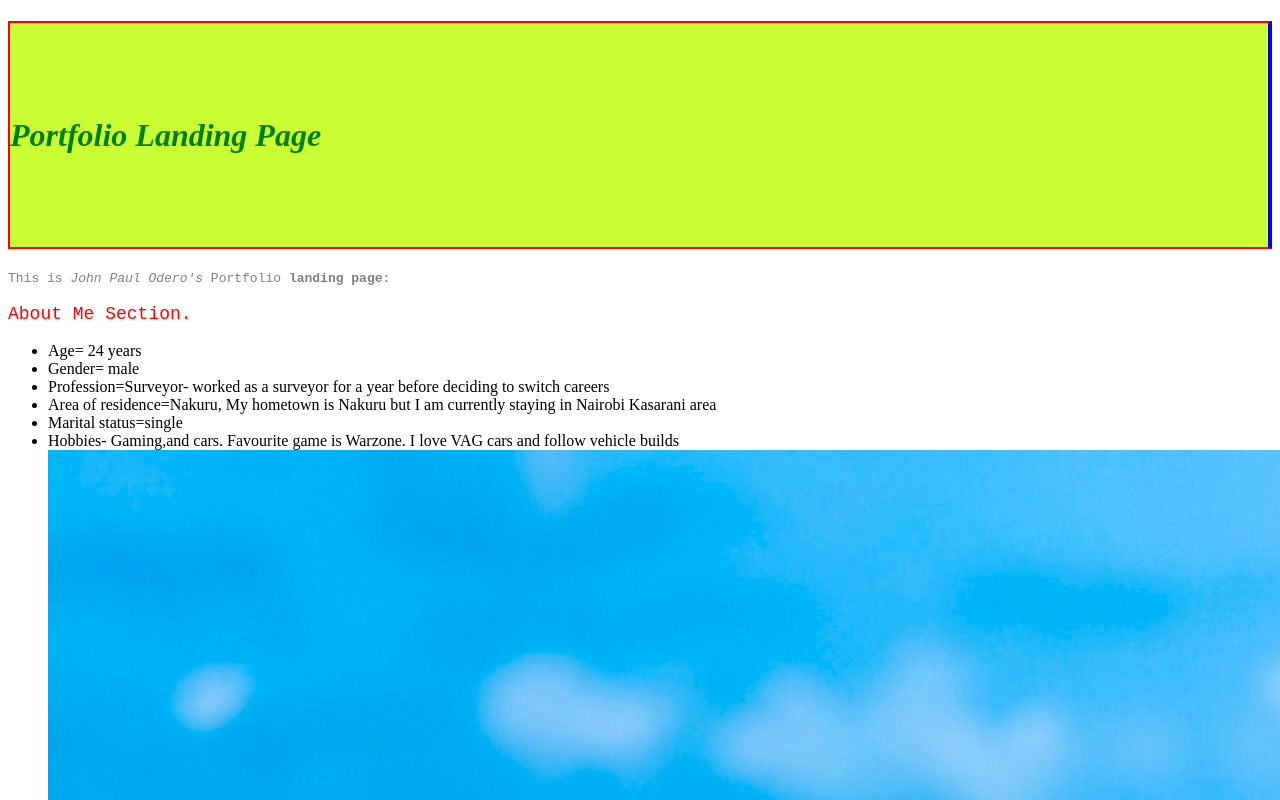
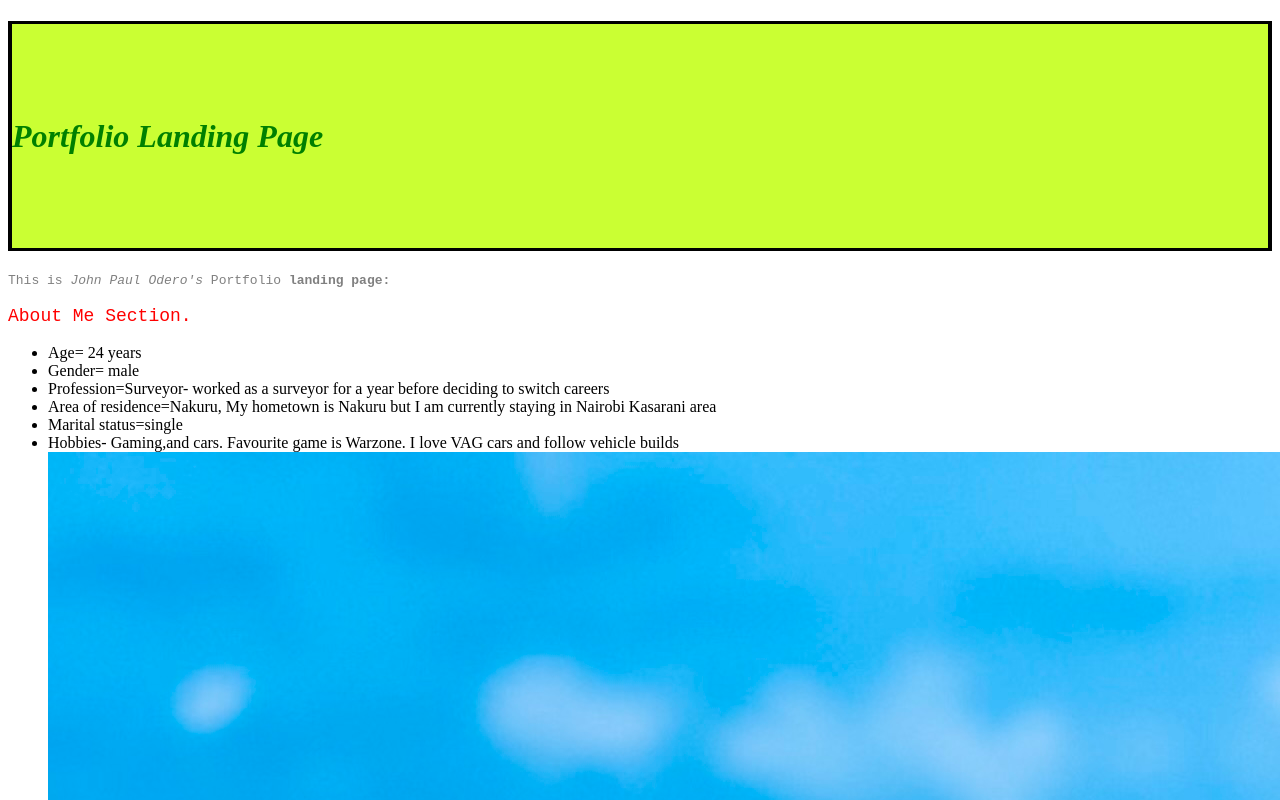
Before and after one commit to johngolem/IP-WEEK-1, a plain HTML site: page index.html in a window 1280 px wide. Shown: the top 800 px of the page. Drawn offline with Linux system fonts and the light colour scheme.

Commit message:
add border to h1, all 4 sides

```diff
--- a/css/stylo.css
+++ b/css/stylo.css
@@ -1,7 +1,10 @@
 h1{
   color: green;
   border: 2px solid red;
-  border-right: 4px solid blue;
+  border-right: 4px solid black;
+  border-left: 4px solid black;
+  border-top: 3px solid black;
+  border-bottom: 3px solid black;
   background-color: #caff33;
   line-height: 7;
   font-style: oblique;
```
